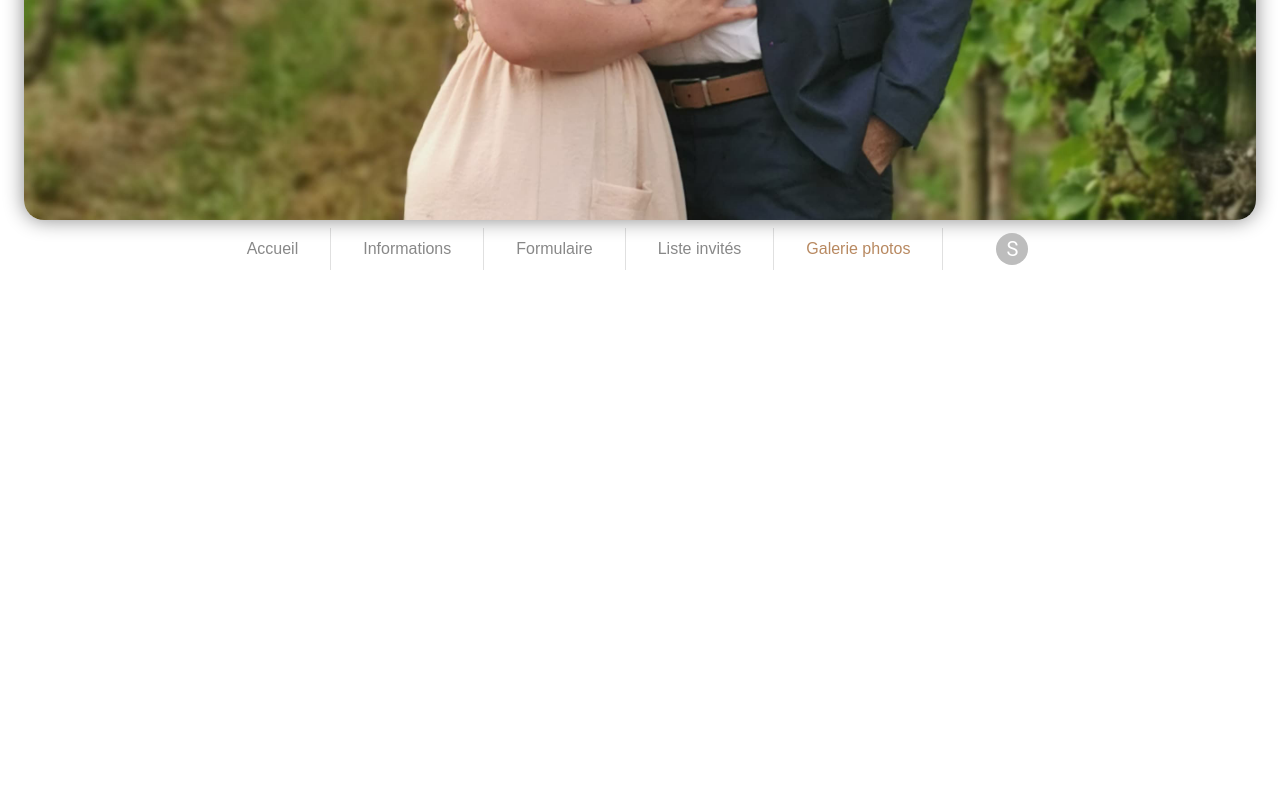
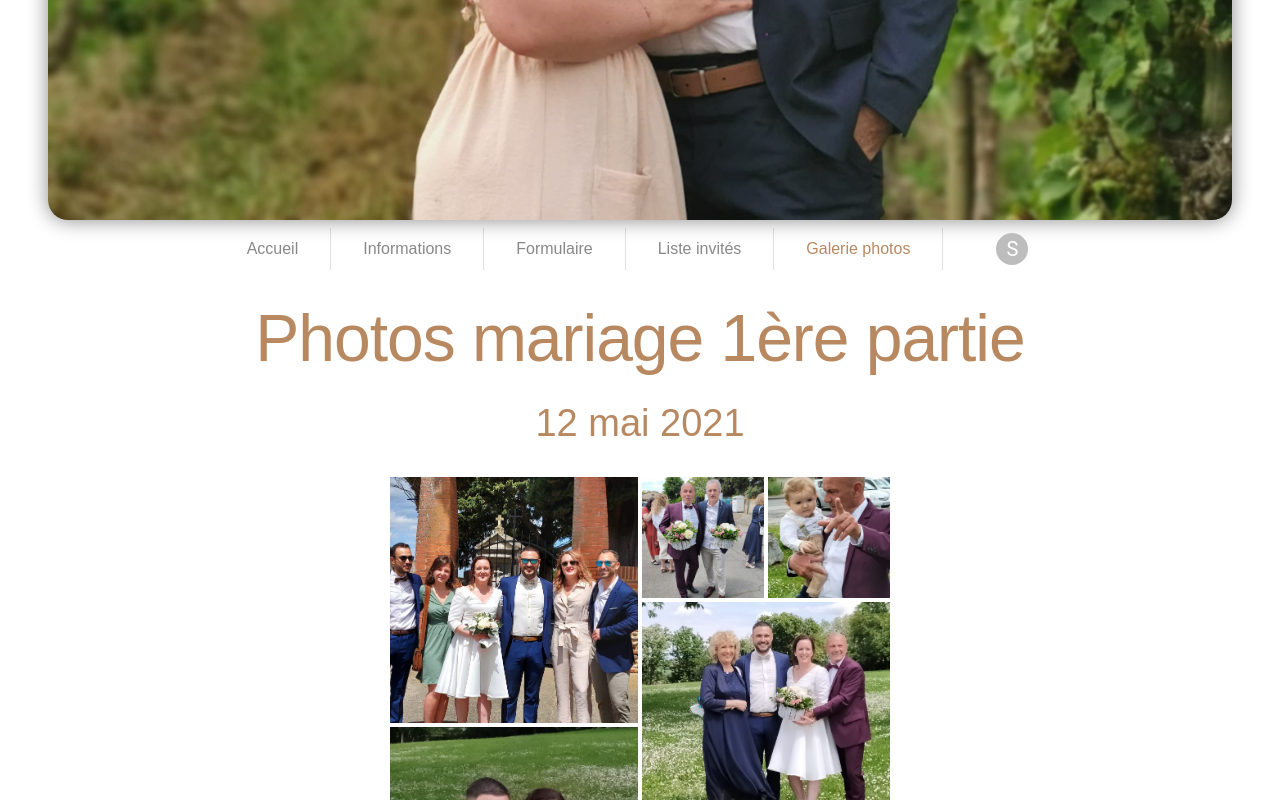
Before and after one commit to BenGex31/weddingguests, a React (Create React App) app: page /galerie in a window 1280 px wide. Shown: the part 581-1381 px from the top of the page. Before the commit the page ends 881 px from the top, so only its background shows below. Built offline with nearby package versions, Linux system fonts and the light colour scheme; no server answers; sample sign-in values are in the browser's storage; a web font is replaced by a local one.

Commit message:
Update Gallery.jsx
implement wedding img list

```diff
--- a/src/pages/Gallery.jsx
+++ b/src/pages/Gallery.jsx
@@ -1,12 +1,175 @@
 import React from "react";
 import Header from "../components/Header";
+import {
+  Container,
+  Typography,
+  Stack,
+  ImageList,
+  ImageListItem,
+} from "@mui/material";
+import MainTitle from "../components/MainTitle";
+import { oswaldRegular as OswaldR } from "../core/theme/CustomTheme";
+import { alexBrushRegular as alexBrush } from "../core/theme/CustomTheme";
+import theme from "../core/theme/MuiTheme";
+import img1 from "../assets/IMG-20210523-WA0000.jpg";
+import img2 from "../assets/IMG-20210523-WA0003.jpg";
+import img3 from "../assets/IMG-20210523-WA0005.jpg";
+import img4 from "../assets/IMG-20210523-WA0002.jpg";
+import img5 from "../assets/IMG-20210523-WA0029.jpg";
+import img6 from "../assets/IMG-20210523-WA0025.jpg";
+import img7 from "../assets/IMG-20210523-WA0012.jpg";
+import img8 from "../assets/IMG-20210523-WA0016.jpg";
+import img9 from "../assets/IMG-20210523-WA0030.jpg";
+import img10 from "../assets/IMG-20210523-WA0024.jpg";
+import img11 from "../assets/IMG_20210512_134824.jpg";
+import img12 from "../assets/IMG-20210523-WA0021.jpg";
+import img13 from "../assets/IMG-20210523-WA0026.jpg";
+
+function srcset(image, size, rows = 1, cols = 1) {
+  return {
+    src: `${image}?w=${size * cols}&h=${size * rows}&fit=crop&auto=format`,
+    srcSet: `${image}?w=${size * cols}&h=${
+      size * rows
+    }&fit=crop&auto=format&dpr=2 2x`,
+  };
+}
 
 const Gallery = () => {
   return (
-    <header>
-      <Header />
-    </header>
+    <Container component='main' maxWidth='xl'>
+      <header>
+        <Header />
+      </header>
+      <Stack spacing={3} mb={2}>
+        <MainTitle title={"Photos mariage 1ère partie"} />
+        <Typography
+          sx={{
+            fontSize: 38,
+            fontFamily: alexBrush.fontFamily,
+            fontWeight: alexBrush.fontWeight,
+            fontStyle: alexBrush.fontStyle,
+            color: theme.palette.primary.main,
+          }}
+          align='center'
+          variant='h3'
+        >
+          12 mai 2021
+        </Typography>
+      </Stack>
+      <Stack alignItems={"center"} mb={4}>
+        <ImageList
+          sx={{ width: 500, height: 450 }}
+          variant='quilted'
+          cols={4}
+          rowHeight={121}
+        >
+          {itemData.map((item) => (
+            <ImageListItem
+              key={item.img}
+              cols={item.cols || 1}
+              rows={item.rows || 1}
+            >
+              <img
+                {...srcset(item.img, 121, item.rows, item.cols)}
+                alt={item.title}
+                loading='lazy'
+              />
+            </ImageListItem>
+          ))}
+        </ImageList>
+      </Stack>
+      <Stack spacing={3}>
+        <MainTitle title={"Photos mariage 2ème partie"} />
+        <Typography
+          sx={{
+            fontSize: 38,
+            fontFamily: alexBrush.fontFamily,
+            fontWeight: alexBrush.fontWeight,
+            fontStyle: alexBrush.fontStyle,
+            color: theme.palette.primary.main,
+          }}
+          align='center'
+          variant='h3'
+        >
+          25 mai 2022
+        </Typography>
+      </Stack>
+    </Container>
   );
 };
 
+const itemData = [
+  {
+    img: img1,
+    title: "Breakfast",
+    rows: 2,
+    cols: 2,
+  },
+  {
+    img: img2,
+    title: "Burger",
+  },
+  {
+    img: img3,
+    title: "Camera",
+  },
+  {
+    img: img4,
+    title: "Coffee",
+    cols: 2,
+    rows: 2,
+  },
+  {
+    img: img5,
+    title: "Hats",
+    cols: 2,
+    rows: 3,
+  },
+  {
+    img: img6,
+    title: "Honey",
+    cols: 2,
+  },
+  {
+    img: img7,
+    title: "Basketball",
+    cols: 2,
+  },
+  {
+    img: img8,
+    title: "Fern",
+    cols: 2,
+    rows: 2,
+  },
+  {
+    img: img9,
+    title: "Mushrooms",
+    rows: 2,
+    cols: 2,
+  },
+  {
+    img: img10,
+    title: "Tomato basil",
+    cols: 2,
+    rows: 2,
+  },
+  {
+    img: img11,
+    title: "Sea star",
+    cols: 2,
+  },
+  {
+    img: img12,
+    title: "Bike",
+    cols: 2,
+    rows: 2,
+  },
+  {
+    img: img13,
+    title: "Sea star",
+    cols: 2,
+    rows: 2,
+  },
+];
+
 export default Gallery;
```
